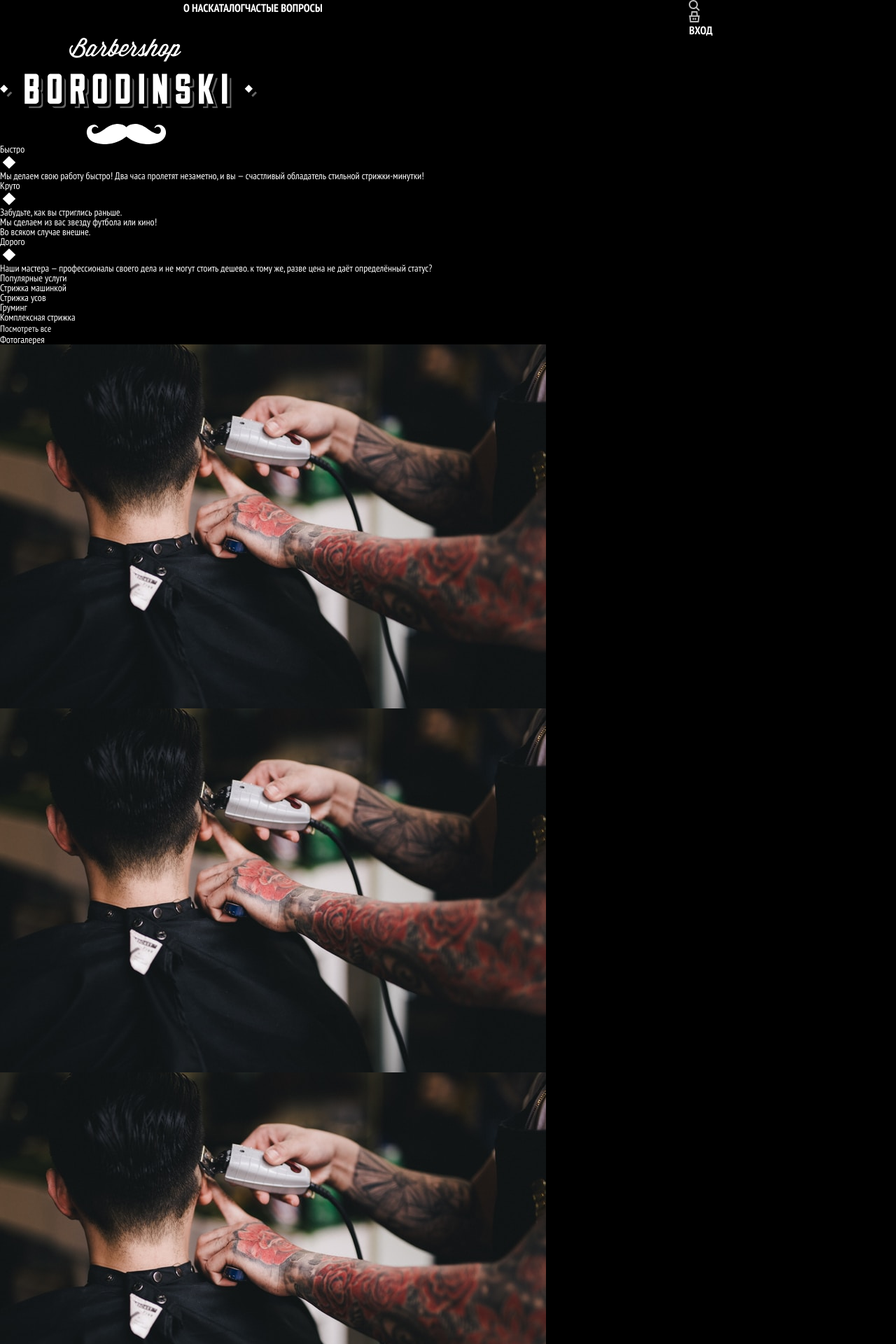
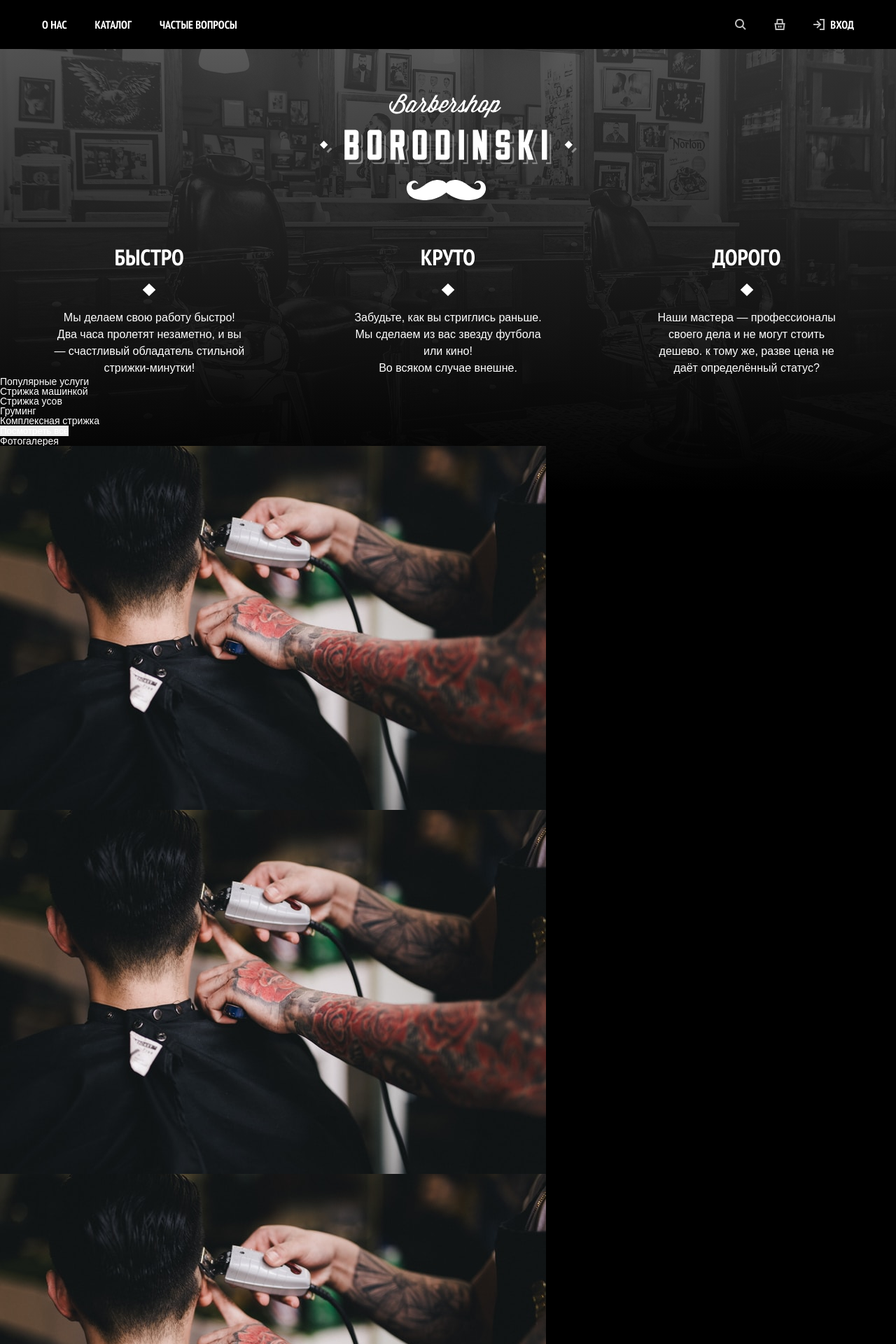
Before and after one commit to ProCodeZero/first-project--barbershop, a PHP site: page / in a window 1280 px wide. Shown: the top 1920 px of the page at 70% size. Run offline with PHP 8.4, Linux system fonts and the light colour scheme.

Commit message:
css header ready

```diff
--- a/css/style.css
+++ b/css/style.css
@@ -1,173 +1,169 @@
-@import url(zero_style.css);
+@charset "UTF-8";
+/*Обнуление*/
+* {
+  padding: 0;
+  margin: 0;
+  border: 0;
+}
 
+*, *:before, *:after {
+  box-sizing: border-box;
+}
+
+:focus, :active {
+  outline: none;
+}
+
+a:focus, a:active {
+  outline: none;
+}
+
+nav, footer, header, aside {
+  display: block;
+}
+
+html, body {
+  height: 100%;
+  width: 100%;
+  font-size: 100%;
+  line-height: 1;
+  font-size: 14px;
+  -ms-text-size-adjust: 100%;
+  -moz-text-size-adjust: 100%;
+  -webkit-text-size-adjust: 100%;
+}
+
+input, button, textarea {
+  font-family: inherit;
+}
+
+input::-ms-clear {
+  display: none;
+}
+
+button {
+  cursor: pointer;
+}
+
+button::-moz-focus-inner {
+  padding: 0;
+  border: 0;
+}
+
+a, a:visited {
+  text-decoration: none;
+}
+
+a:hover {
+  text-decoration: none;
+}
+
+ul li {
+  list-style: none;
+}
+
+img {
+  vertical-align: top;
+}
+
+h1, h2, h3, h4, h5, h6 {
+  font-size: inherit;
+  font-weight: 400;
+}
+
+/*--------------------*/
 * {
-  font-family: "PT Sans Narrow", sans-serif;
-	color: white;
-	background-color: black;
+  font-family: "PT Sans", sans-serif;
+  color: white;
 }
 
 .header {
+  background-color: black;
+  display: flex;
+  justify-content: space-between;
+  font-weight: 700;
+  line-height: 140%;
+  padding: 0 40px;
+  align-items: center;
+}
+.header .header__group-2 {
+  display: flex;
+  justify-content: center;
+  align-items: center;
+}
+.header .header__group-2 .btn-enter {
+  background-image: url("../pictures/icons/login.svg");
+  background-position-x: 20px;
+  background-position-y: center;
+  background-repeat: no-repeat;
+  padding-left: 44px;
+}
+.header .header__group-2 .btn-find {
+  display: flex;
+  justify-content: center;
+  align-items: center;
+}
+.header .header__group-2 .btn-basket {
+  display: flex;
+  justify-content: center;
+  align-items: center;
+}
+.header .header__btn {
+  background-color: black;
+  padding: 24px 20px;
+  color: #fff;
+  font-family: "PT Sans Narrow";
+  font-size: 16px;
+  font-style: normal;
+  font-weight: 700;
+  line-height: 140%; /* 22.4px */
+  text-transform: uppercase;
+}
+
+.main {
+  background: rgb(0, 0, 0);
+  background: linear-gradient(0deg, rgb(0, 0, 0) 78%, rgba(48, 48, 48, 0.8) 100%);
+}
+.main .main__background {
+  width: 100%;
+  position: absolute;
+  filter: grayscale(100%);
+  z-index: -1;
+}
+.main .main__greeting {
+  text-align: center;
+}
+.main .main__greeting .greeting__logo {
+  grid-area: logo;
+}
+.main .main__greeting .greeting__logo .logo-img {
+  margin-top: 64px;
+}
+.main .main__greeting .greeting__labels {
+  margin-top: 64px;
   display: flex;
   justify-content: space-around;
 }
-.der__group-1 {
-	display: grid;
+.main .main__greeting .label-block {
+  width: 277px;
 }
-.header__btn {
-	font-weight: 700;
-  line-height: 140%;
+.main .main__greeting .label-title {
+  color: #fff;
+  text-align: center;
+  font-family: "PT Sans Narrow";
+  font-size: 32px;
+  font-style: normal;
+  font-weight: 700;
+  line-height: 110%; /* 35.2px */
   text-transform: uppercase;
-	font-size: 16px;
 }
-.header__group-2 {
-	display: grid;
-
+.main .main__greeting .label-img {
+  padding: 16px 0;
 }
-.btn-find{
-background-image: url('/pictures/icons/search.svg');
-width: 16px;
-height: 16px;
+.main .main__greeting .label-paragraph {
+  text-align: center;
+  font-size: 16px;
+  font-style: normal;
+  font-weight: 400;
+  line-height: 150%; /* 24px */
 }
-.btn-basket{
-	background-image: url('/pictures/icons/cart.svg');
-	width: 16px;
-	height: 16px;
-}
-.main {
-}
-.main__greeting {
-}
-.greeting {
-}
-.greeting__logo {
-}
-.logo-img {
-}
-.greeting__text-block-1 {
-}
-.block-1 {
-}
-.block-1__title {
-}
-.block-1__img {
-}
-.block-1__paragraph {
-}
-.greeting__text-block-2 {
-}
-.block-2 {
-}
-.greeting__text-block-3 {
-}
-.block-3 {
-}
-.main__servises {
-}
-.servises {
-}
-.servises__popular-servises {
-}
-.popular-servises {
-}
-.popular-servises__title {
-}
-.main-block-title {
-}
-.popular-servises__list {
-}
-.popular-servises__check-all-btn {
-}
-.servises__galery {
-}
-.galery {
-}
-.galery__title {
-}
-.galery__img {
-}
-.galery-img {
-}
-.main__information {
-}
-.information {
-}
-.information__contacts {
-}
-.contacts {
-}
-.contacts__title {
-}
-.contacts__subtitle {
-}
-.main-block-subtitle {
-}
-.contacts__info {
-}
-.contacts__phone-number {
-}
-.contacts__time-of-working {
-}
-.contacts__route {
-}
-.contacts__feedback {
-}
-.information__appointment {
-}
-.appointment {
-}
-.appointment__title {
-}
-.appointment__paragraph {
-}
-.appointment__form {
-}
-.full-form {
-}
-.full-form__date {
-}
-.full-form__time {
-}
-.full-form__phone {
-}
-.full-form__name {
-}
-.full-form__subscribe {
-}
-.footer {
-}
-.footer__info {
-}
-.footer-left {
-}
-.footer-left__short-logo {
-}
-.footer-left__paragraph {
-}
-.footer-left__phone {
-}
-.footer-left__link {
-}
-.footer__offers {
-}
-.footer-middle {
-}
-.footer-middle__title {
-}
-.footer-title {
-}
-.footer-middle__email-form {
-}
-.footer__social-media {
-}
-.footer-right {
-}
-.footer-right__title {
-}
-.footer-right__btn {
-}
-.btn-sotial-media {
-}
-.footer-right__signature {
-}
-.creator {
-}
--- a/index.html
+++ b/index.html
@@ -22,12 +22,15 @@
         </button>
       </div>
       <div class="header__group-2">
-        <button type="button" class="header__btn btn-find"></button
-        ><button type="button" class="header__btn btn-basket"></button
+        <button type="button" class="header__btn btn-find">
+          <img src="pictures/icons/search.svg" alt="ПОИСК" /></button
+        ><button type="button" class="header__btn btn-basket">
+          <img src="pictures/icons/cart.svg" alt="КОРЗИНА" /></button
         ><button type="button" class="header__btn btn-enter">Вход</button>
       </div>
     </header>
     <main class="main">
+      <img src="pictures/backgroundjpg.jpg" alt="" class="main__background" />
       <div class="main__greeting greeting">
         <div class="greeting__logo">
           <img
@@ -36,34 +39,38 @@
             class="logo-img"
           />
         </div>
-        <div class="greeting__text-block-1 block-1">
-          <h2 class="block-1__title">Быстро</h2>
-          <img src="pictures/icons/bullet.svg" alt="*" class="block-1__img" />
-          <p class="block-1__paragraph">
+        <div class="greeting__labels">
+          <div class="greeting__text-block-1 label-block">
+            <h2 class="block-1__title label-title">Быстро</h2>
+            <img src="pictures/icons/bullet.svg" alt="*" class="block-1__img label-img" />
+            <p class="block-1__paragraph label-paragraph">
               Мы делаем свою работу быстро! Два часа пролетят незаметно, и вы —
               счастливый обладатель стильной стрижки-минутки!
             </p>
           </div>
-        <div class="greeting__text-block-2 block-2">
-          <h2 class="block-1__title">Круто</h2>
-          <img src="pictures/icons/bullet.svg" alt="*" class="block-1__img" />
-          <p class="block-1__paragraph">
+          <div class="greeting__text-block-2 label-block">
+            <h2 class="block-2__title label-title">Круто</h2>
+            <img src="pictures/icons/bullet.svg" alt="*" class="block-2__img label-img" />
+            <p class="block-2__paragraph label-paragraph">
               Забудьте, как вы стриглись раньше.<br />Мы сделаем из вас звезду
               футбола или кино!<br />Во всяком случае внешне.
             </p>
           </div>
-        <div class="greeting__text-block-3 block-3">
-          <h2 class="block-1__title">Дорого</h2>
-          <img src="pictures/icons/bullet.svg" alt="*" class="block-1__img" />
-          <p class="block-1__paragraph">
-            Наши мастера — профессионалы своего дела и не могут стоить дешево. к
-            тому же, разве цена не даёт определённый статус?
+          <div class="greeting__text-block-3 label-block">
+            <h2 class="block-3__title label-title">Дорого</h2>
+            <img src="pictures/icons/bullet.svg" alt="*" class="block-3__img label-img" />
+            <p class="block-2__paragraph label-paragraph">
+              Наши мастера — профессионалы своего дела и не могут стоить дешево.
+              к тому же, разве цена не даёт определённый статус?
             </p>
+          </div>
         </div>
       </div>
       <div class="main__servises servises">
         <div class="servises__popular-servises popular-servises">
-          <h2 class="popular-servises__title main-block-title">Популярные услуги</h2>
+          <h2 class="popular-servises__title main-block-title">
+            Популярные услуги
+          </h2>
           <ul class="popular-servises__list">
             <li>Стрижка машинкой</li>
             <li>Стрижка усов</li>
@@ -100,11 +107,13 @@
       <div class="main__information information">
         <div class="information__contacts contacts">
           <h2 class="contacts__title main-block-title">Контакты</h2>
-          <h3 class="contacts__subtitle main-block-subtitle">Барбершоп «Бородинский»</h3>
+          <h3 class="contacts__subtitle main-block-subtitle">
+            Барбершоп «Бородинский»
+          </h3>
           <p class="contacts__info">
             Санкт-Петербург, набережная реки Карповки, 5, литера П.
           </p>
-          <h2 class="contacts__phone-number ">+7 800 555-35-35</h2>
+          <h2 class="contacts__phone-number">+7 800 555-35-35</h2>
           <h3 class="contacts__subtitle">Время работы</h3>
           <p class="contacts__time-of-working">
             пн—пт: с 10:00 до 22:00<br />сб—вс: с 10:00 до 19:00
@@ -160,15 +169,28 @@
         <a href="" class="footer-left__link">Как нас найти?</a>
       </div>
       <div class="footer__offers footer-middle">
-				<h3 class="footer-middle__title footer-title">Получайте лучшие предложения</h3>
-				<input class="footer-middle__email-form" type="text">
+        <h3 class="footer-middle__title footer-title">
+          Получайте лучшие предложения
+        </h3>
+        <input class="footer-middle__email-form" type="text" />
       </div>
       <div class="footer__social-media footer-right">
         <h3 class="footer-right__title footer-title">Давайте дружить</h3>
-				<button class="footer-right__btn btn-sotial-media" type="button"></button>
-				<button class="footer-right__btn btn-sotial-media" type="button"></button>
-				<button class="footer-right__btn btn-sotial-media" type="button"></button>
-				<p class="footer-right__signature">Created by <span class="creator">Hollow_DS</span></p>
+        <button
+          class="footer-right__btn btn-sotial-media"
+          type="button"
+        ></button>
+        <button
+          class="footer-right__btn btn-sotial-media"
+          type="button"
+        ></button>
+        <button
+          class="footer-right__btn btn-sotial-media"
+          type="button"
+        ></button>
+        <p class="footer-right__signature">
+          Created by <span class="creator">Hollow_DS</span>
+        </p>
       </div>
     </footer>
     <script src="js/script.js"></script>
--- a/scss/_footer.scss
+++ b/scss/_footer.scss
@@ -0,0 +1,38 @@
+.footer {
+}
+.footer__info {
+}
+.footer-left {
+}
+.footer-left__short-logo {
+}
+.footer-left__paragraph {
+}
+.footer-left__phone {
+}
+.footer-left__link {
+}
+.footer__offers {
+}
+.footer-middle {
+}
+.footer-middle__title {
+}
+.footer-title {
+}
+.footer-middle__email-form {
+}
+.footer__social-media {
+}
+.footer-right {
+}
+.footer-right__title {
+}
+.footer-right__btn {
+}
+.btn-sotial-media {
+}
+.footer-right__signature {
+}
+.creator {
+}
--- a/scss/_header.scss
+++ b/scss/_header.scss
@@ -1,3 +1,44 @@
-.header{
-	color:aqua
+.header {
+  background-color: black;
+  display: flex;
+  justify-content: space-between;
+  font-weight: 700;
+  line-height: 140%;
+  padding: 0 40px;
+  align-items: center;
+
+  .header__group-2 {
+    display: flex;
+    justify-content: center;
+    align-items: center;
+
+    .btn-enter {
+      background-image: url("../pictures/icons/login.svg");
+      background-position-x: 20px;
+      background-position-y: center;
+      background-repeat: no-repeat;
+      padding-left: 44px;
+    }
+    .btn-find {
+      display: flex;
+      justify-content: center;
+      align-items: center;
+    }
+    .btn-basket {
+      display: flex;
+      justify-content: center;
+      align-items: center;
+    }
+  }
+  .header__btn {
+    background-color: black;
+    padding: 24px 20px;
+    color: #fff;
+    font-family: "PT Sans Narrow";
+    font-size: 16px;
+    font-style: normal;
+    font-weight: 700;
+    line-height: 140%; /* 22.4px */
+    text-transform: uppercase;
+  }
 }
--- a/scss/style.scss
+++ b/scss/style.scss
@@ -1,14 +1,134 @@
+@import "_zero_style";
+
+* {
+  font-family: "PT Sans", sans-serif;
+  color: white;
+}
 @import "_header";
 @import "_footer";
 
-* {
-  font-family: "PT Sans Narrow", sans-serif;
+.main {
+  background: rgb(0, 0, 0);
+  background: linear-gradient(
+    0deg,
+    rgba(0, 0, 0, 1) 78%,
+    rgba(48, 48, 48, 0.8) 100%
+  );
+  .main__background {
+    width: 100%;
+    position: absolute;
+    filter: grayscale(100%);
+    z-index: -1;
+  }
+  .main__greeting {
+    text-align: center;
+    .greeting__logo {
+      grid-area: logo;
+      .logo-img {
+        margin-top: 64px;
+      }
+    }
+    .greeting__labels {
+      margin-top: 64px;
+      display: flex;
+      justify-content: space-around;
+    }
+    .label-block {
+      width: 277px;
+    }
+    .label-title {
+      color: #fff;
+      text-align: center;
+      font-family: "PT Sans Narrow";
+      font-size: 32px;
+      font-style: normal;
+      font-weight: 700;
+      line-height: 110%; /* 35.2px */
+      text-transform: uppercase;
+    }
+    .label-img {
+			padding: 16px 0;
+    }
+    .label-paragraph {
+      text-align: center;
+      font-size: 16px;
+      font-style: normal;
+      font-weight: 400;
+      line-height: 150%; /* 24px */
+    }
+  }
 }
 
-.header {
-	display: flex;
-	justify-content: space-around;
-	font-weight: 700;
-	line-height: 140%;
-	text-transform: uppercase;
+.main__servises {
+  .servises {
+  }
+  .servises__popular-servises {
+  }
+  .popular-servises {
+  }
+  .popular-servises__title {
+  }
+  .main-block-title {
+  }
+  .popular-servises__list {
+  }
+  .popular-servises__check-all-btn {
+  }
+  .servises__galery {
+  }
+  .galery {
+  }
+  .galery__title {
+  }
+  .galery__img {
+  }
+  .galery-img {
+  }
 }
+
+.main__information {
+  .information {
+  }
+  .information__contacts {
+  }
+  .contacts {
+  }
+  .contacts__title {
+  }
+  .contacts__subtitle {
+  }
+  .main-block-subtitle {
+  }
+  .contacts__info {
+  }
+  .contacts__phone-number {
+  }
+  .contacts__time-of-working {
+  }
+  .contacts__route {
+  }
+  .contacts__feedback {
+  }
+  .information__appointment {
+  }
+  .appointment {
+  }
+  .appointment__title {
+  }
+  .appointment__paragraph {
+  }
+  .appointment__form {
+  }
+  .full-form {
+  }
+  .full-form__date {
+  }
+  .full-form__time {
+  }
+  .full-form__phone {
+  }
+  .full-form__name {
+  }
+  .full-form__subscribe {
+  }
+}
```
Also changed, not shown: pictures/icons/1.jpg (added), scss/_zero_style.scss (renamed from css/zero_style.css). Lines whose indentation alone changed are shown as unchanged.
